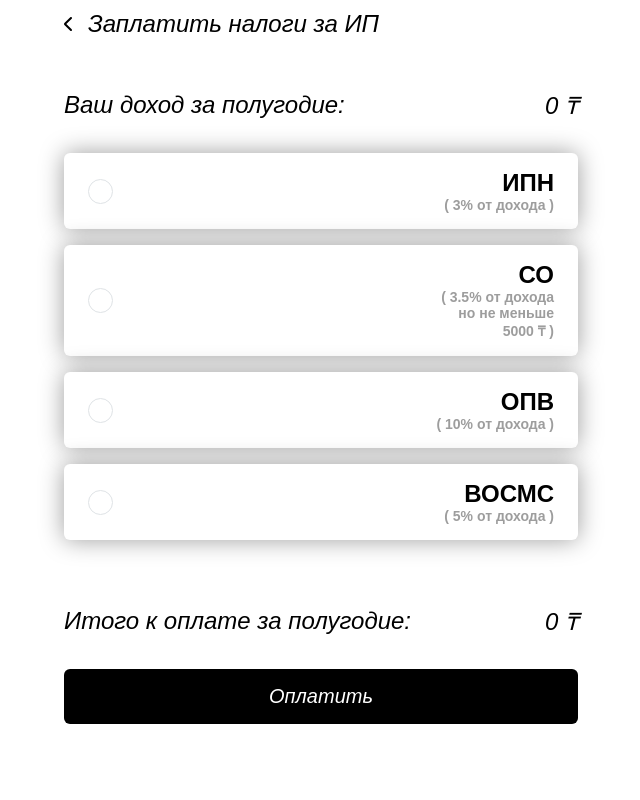
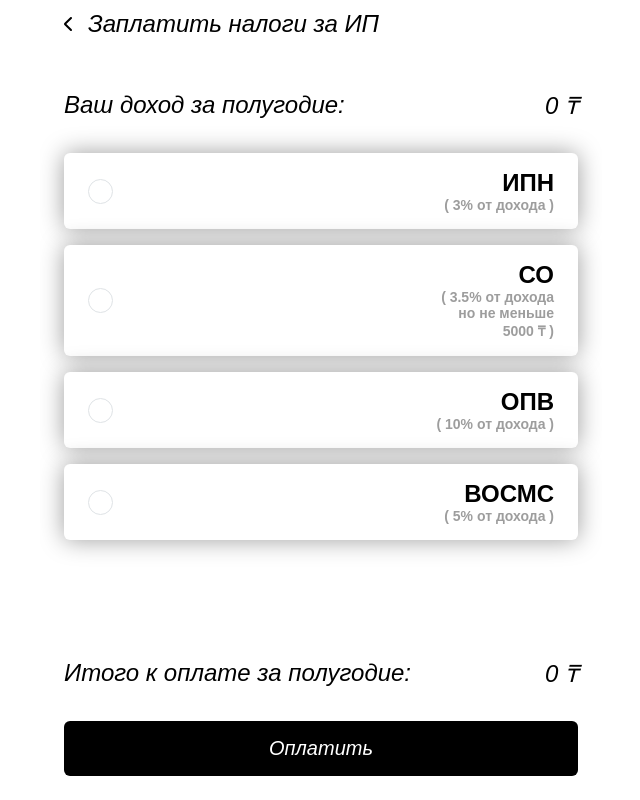
Before and after one commit to pinkskie/pay_taxes, a Vue app: page /taxes in a window 1280 px wide. Shown: the whole page, without its empty margins (319-959 px from the left). Built offline with nearby package versions, Linux system fonts and the light colour scheme; a web font is replaced by a local one.

Commit message:
fix: webview bug with font size

```diff
--- a/src/components/BottomSheetForm.vue
+++ b/src/components/BottomSheetForm.vue
@@ -110,7 +110,7 @@ export default defineComponent({
     </div>
     <TextField
       label="ИИН"
-      type="number"
+      type="text"
       placeholder="ИИН"
       @change="form.changeIin"
       :value="form.iin"
@@ -144,6 +144,7 @@ export default defineComponent({
   line-height: 24px;
   margin-bottom: 16px;
 }
+
 .user {
   display: flex;
   align-items: center;
--- a/src/components/Button.vue
+++ b/src/components/Button.vue
@@ -33,6 +33,7 @@ export default defineComponent({
   cursor: pointer;
   font-family: "Cuprum", sans-serif;
 }
+
 .contained {
   color: white;
   background-color: black;
@@ -43,6 +44,7 @@ export default defineComponent({
   border: 1px solid black;
   width: fit-content;
 }
+
 .text {
   background-color: white;
   padding: 0;
@@ -52,6 +54,7 @@ export default defineComponent({
 .contained:hover {
   box-shadow: 0px 0px 24px #9d9d9d;
 }
+
 .contained:focus {
   box-shadow: 0px 0px 24px #9d9d9d;
 }
@@ -60,6 +63,7 @@ export default defineComponent({
   background-color: #000;
   color: white;
 }
+
 .outlined:focus {
   background-color: #000;
   color: white;
@@ -68,6 +72,7 @@ export default defineComponent({
 .text:hover {
   transform: scale(1.05);
 }
+
 .text:focus {
   transform: scale(1.05);
 }
--- a/src/components/Select.vue
+++ b/src/components/Select.vue
@@ -90,6 +90,7 @@ export default defineComponent({
   max-height: 160px;
   overflow-y: scroll;
 }
+
 .option {
   padding: 10px;
   outline: none;
--- a/src/components/TextField.vue
+++ b/src/components/TextField.vue
@@ -55,6 +55,7 @@ export default defineComponent({
   width: 100%;
   position: relative;
 }
+
 .textfield {
   padding: 10px 8px;
   border: 1px solid #dfe3e6;
@@ -62,12 +63,12 @@ export default defineComponent({
   outline: none;
   transition: 0.2s ease;
   font-family: "Cuprum", sans-serif;
-  font-size: 16px;
 }
 
 .textfield:focus {
   border: 1px solid black;
 }
+
 .error {
   margin-top: -0.48px;
   font-size: 14px;
--- a/src/views/NotFound.vue
+++ b/src/views/NotFound.vue
@@ -23,7 +23,7 @@ export default defineComponent({
 </script>
 
 <template>
-  <div class="NotFound">
+  <div class="not-found">
     <img src="../assets/404.png" alt="404" />
     <Button @onClick="handleClick" variant="text">
       Вернуться на главную
@@ -32,7 +32,7 @@ export default defineComponent({
 </template>
 
 <style scoped>
-.NotFound {
+.not-found {
   width: 100%;
   height: 100vh;
   font-size: 80px;
--- a/src/views/Taxes.vue
+++ b/src/views/Taxes.vue
@@ -48,11 +48,12 @@ export default defineComponent({
 </script>
 
 <template>
+  <main class="main">
     <router-link to="/" class="navigation">
       <ChevronIcon />
       Заплатить налоги за ИП
     </router-link>
-  <div class="container">
+    <div class="taxes container">
       <div class="income">
         <div>Ваш доход за полугодие:</div>
         <div>{{ form.income.toLocaleString() }} ₸</div>
@@ -64,21 +65,28 @@ export default defineComponent({
           :key="tax.id"
           @change="handleChange"
         />
-    </div>
         <span class="error" v-show="error">
           Должен быть выбран хотя бы один налог
         </span>
-    <div class="submit">
+      </div>
+    </div>
+    <div class="submit container">
       <div class="sum">
         <div>Итого к оплате за полугодие:</div>
         <div class="total">{{ form.total().toLocaleString() }} ₸</div>
       </div>
       <Button @onClick="handleValidate">Оплатить</Button>
     </div>
-  </div>
+  </main>
 </template>
 
 <style scoped>
+.main {
+  height: 100vh;
+  display: flex;
+  flex-direction: column;
+}
+
 .navigation {
   display: flex;
   align-items: center;
@@ -87,38 +95,38 @@ export default defineComponent({
   font-style: italic;
   padding: 10px 24px;
   margin-bottom: 16px;
-  position: sticky;
-  top: 0;
-  left: 0;
-  right: 0;
   background-color: white;
 }
+
+.taxes {
+  height: 100%;
+  overflow-y: scroll;
+  gap: 32px;
+  display: flex;
+  flex-direction: column;
+}
+
+.submit {
+  background: rgb(255, 255, 255);
+  align-self: flex-end;
+  width: 100%;
+  gap: 32px;
+  display: flex;
+  flex-direction: column;
+}
+
 .income {
   display: flex;
   align-items: center;
   justify-content: space-between;
   font-size: 24px;
   font-style: italic;
-  margin-bottom: 32px;
 }
 
-.sum {
-  display: flex;
-  align-items: center;
-  justify-content: space-between;
-  font-size: 24px;
-  font-style: italic;
-  margin-top: 64px;
-  margin-bottom: 32px;
-}
-.total {
-  white-space: nowrap;
-}
 .taxes-items {
   display: flex;
   flex-direction: column;
   gap: 16px;
-  margin-bottom: 32px;
 }
 
 .error {
@@ -128,5 +136,18 @@ export default defineComponent({
   padding: 15px 25px;
   border-radius: 4px;
   display: block;
+  margin-top: 16px;
+}
+
+.sum {
+  display: flex;
+  align-items: center;
+  justify-content: space-between;
+  font-size: 24px;
+  font-style: italic;
+}
+
+.total {
+  white-space: nowrap;
 }
 </style>
```
Also changed, not shown: src/views/Details.vue (+5 -2 lines). Lines whose indentation alone changed are shown as unchanged.
